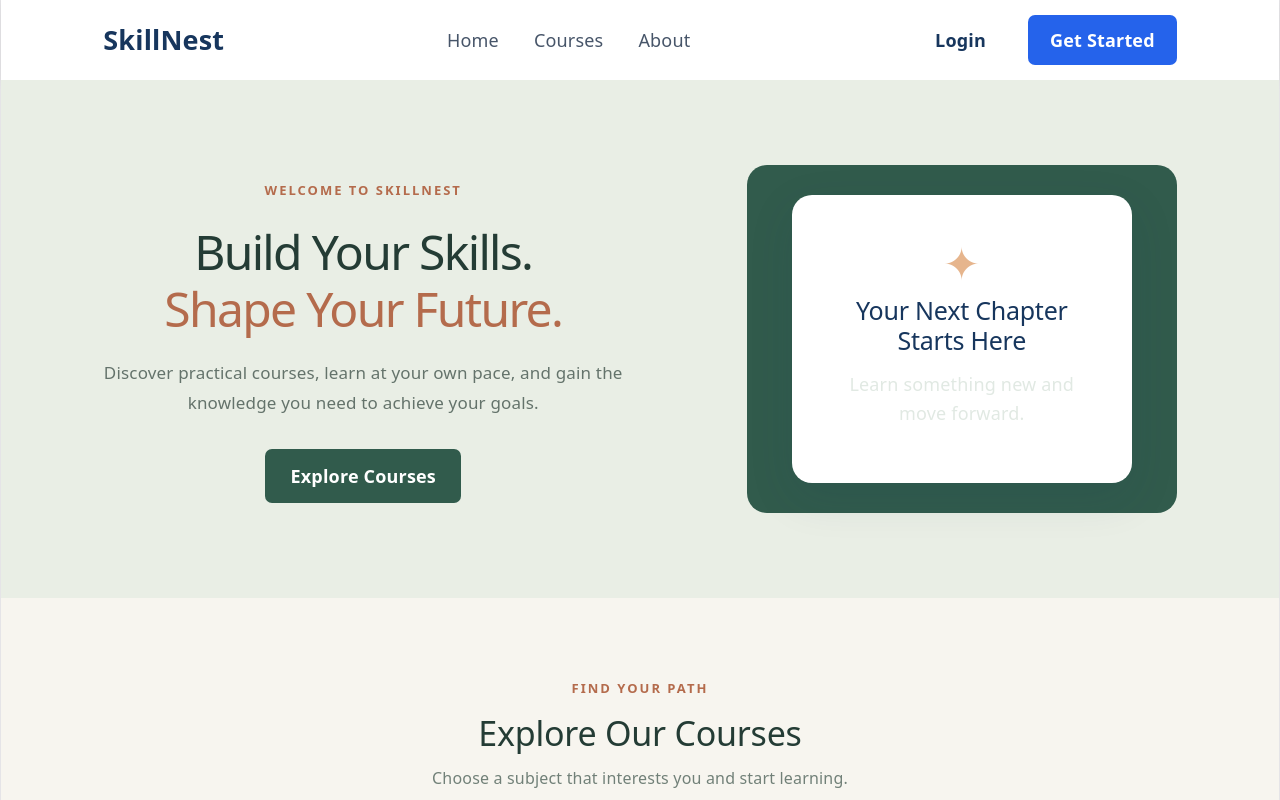
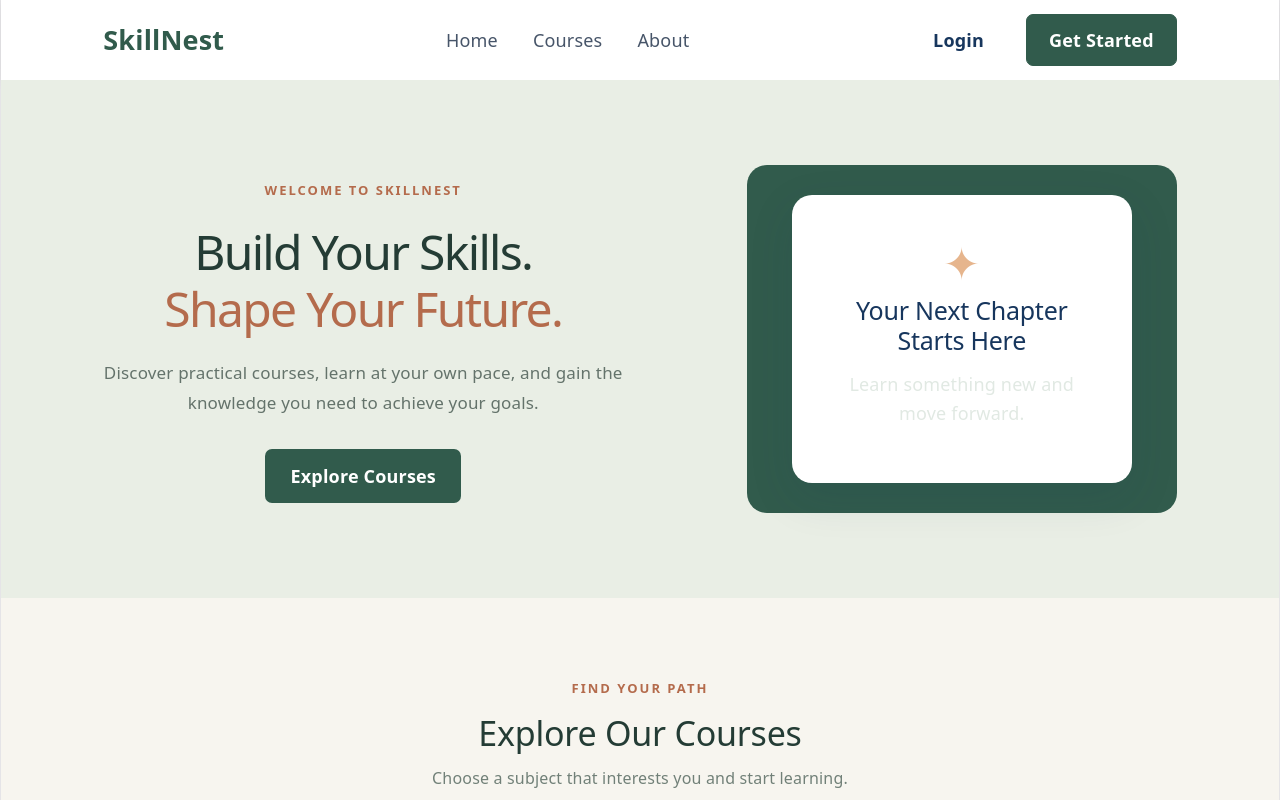
Before and after one commit to sirdrick037-svg/lms_config, a React (Vite) app in the folder lms-frontend/: page / in a window 1280 px wide. Shown: the top 800 px of the page. Built offline with nearby package versions, Linux system fonts and the light colour scheme.

Commit message:
feat: add header brand colors and update logo styles for improved visibility

```diff
--- a/lms-frontend/src/App.css
+++ b/lms-frontend/src/App.css
@@ -1043,3 +1043,30 @@
     padding: 40px 7% 20px;
   }
 }
+/* HEADER BRAND COLOURS */
+
+.logo {
+  color: #315b4c !important;
+  text-decoration: none !important;
+}
+
+.logo:hover {
+  color: #b46b4c !important;
+}
+
+.logo span {
+  display: none;
+}
+
+.header-buttons .register-btn {
+  background: #315b4c !important;
+  color: #ffffff !important;
+  border: 1px solid #315b4c !important;
+  text-decoration: none !important;
+}
+
+.header-buttons .register-btn:hover {
+  background: #b46b4c !important;
+  border-color: #b46b4c !important;
+  color: #ffffff !important;
+}
```
